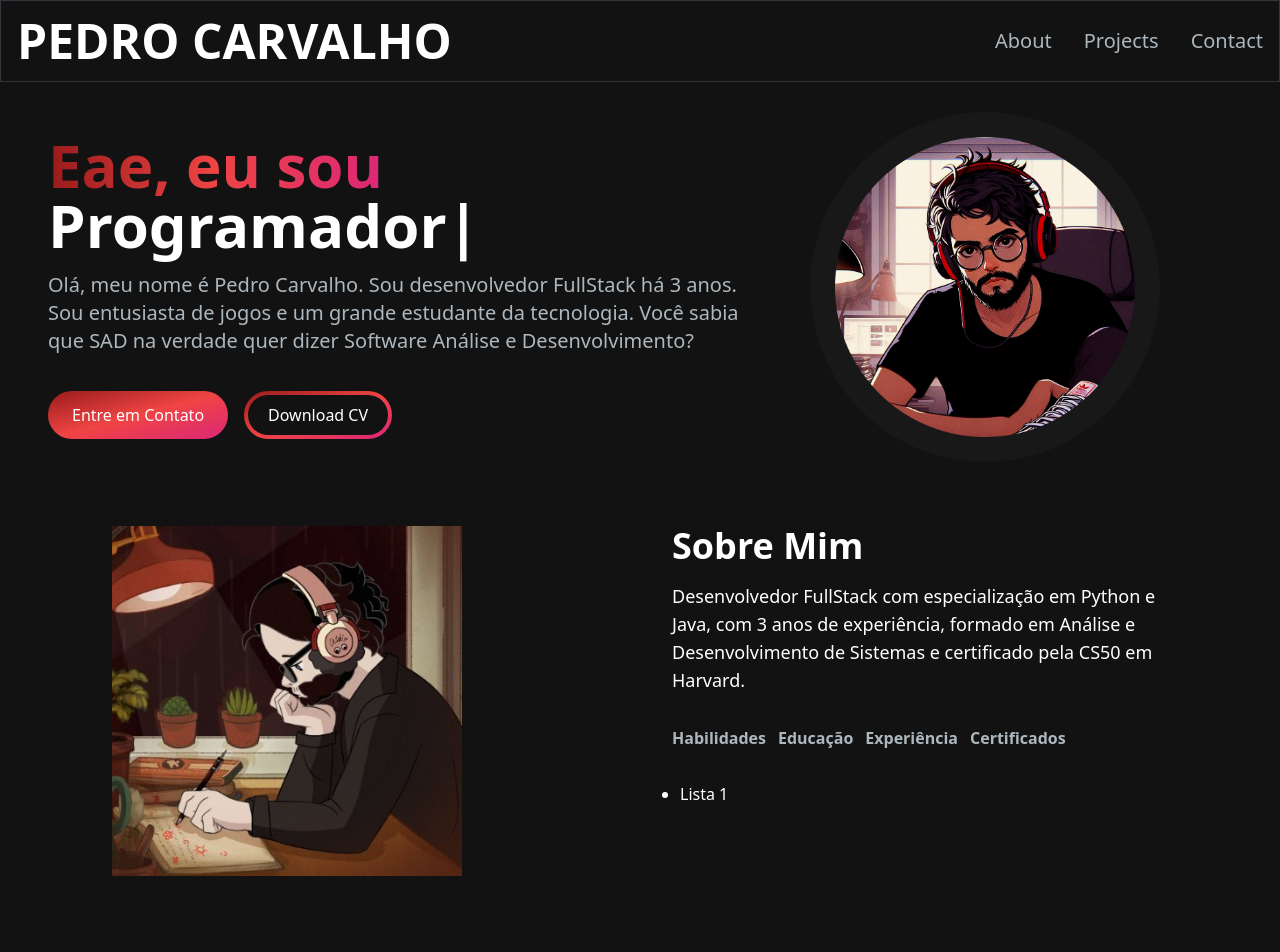
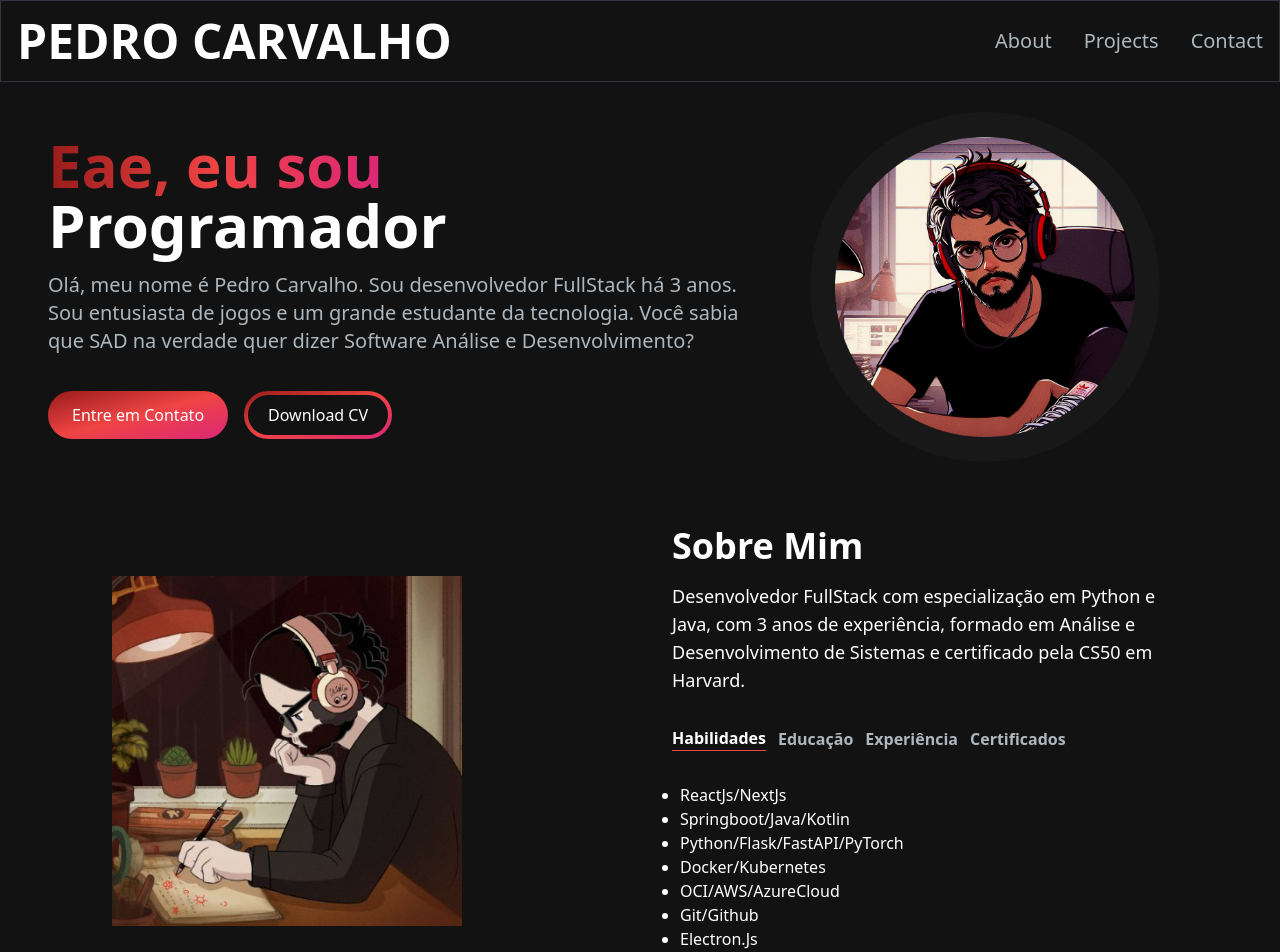
Before and after one commit to sadpreduu/sad-portifolio, a Next.js app: page / in a window 1280 px wide. Shown: the top 952 px of the page. Built offline with nearby package versions, Linux system fonts and the light colour scheme; a web font is replaced by a local one.

Commit message:
feat: finished the about section

```diff
--- a/src/pages/components/AboutSection.jsx
+++ b/src/pages/components/AboutSection.jsx
@@ -9,7 +9,14 @@ const TAB_DATA = [{
   id: "habilidades",
   content: (
     <ul className='list-disc pl-2'>
-      <li>Lista 1</li>
+      <li>ReactJs/NextJs</li>
+      <li>Springboot/Java/Kotlin</li>
+      <li>Python/Flask/FastAPI/PyTorch</li>
+      <li>Docker/Kubernetes</li>
+      <li>OCI/AWS/AzureCloud</li>
+      <li>Git/Github</li>
+      <li>Electron.Js</li>
+      <li>.Net/C#</li>
     </ul>
   ),
 },
@@ -18,7 +25,8 @@ const TAB_DATA = [{
   id: "educacao",
   content: (
     <ul className='list-disc pl-2'>
-      <li>Lista 2</li>
+      <li>Centro Universitario IBMR</li>
+      <li>DIO</li>
     </ul>
   ),
 },
@@ -27,7 +35,8 @@ title: "Experiência",
 id: "experiencia",
 content: (
   <ul className='list-disc pl-2'>
-    <li>Lista 3</li>
+    <li>Freelancer(2019 - 2020)</li>
+    <li>CDA Distribuidora(2022 - 2023)</li>
   </ul>
 ),
 },
@@ -36,7 +45,10 @@ title: "Certificados",
 id: "certificados",
 content: (
   <ul className='list-disc pl-2'>
-    <li>Lista 4</li>
+    <li>CS50, Harvard</li>
+    <li>Git Github, Udemy</li>
+    <li>Docker Especialista, Udemy</li>
+    <li>Controle de Versão, DIO</li>
   </ul>
 ),
 },
@@ -45,7 +57,7 @@ content: (
 
 const AboutSection = () => {
 
-  const [tab, setTab] = useState("skills");
+  const [tab, setTab] = useState("habilidades");
   const [isPending, startTransition] = useTransition();
 
   const handleTabChange = (id) => {
@@ -65,7 +77,7 @@ const AboutSection = () => {
                     com 3 anos de experiência, formado em Análise e Desenvolvimento
                     de Sistemas e certificado pela CS50 em Harvard.
                     </p>
-                    <div className="flex flex-row mt-8">
+                    <div className="flex flex-row justify-start mt-8">
                         <TabButtons
                         selectTab={() =>
                         handleTabChange("habilidades")}
@@ -100,7 +112,7 @@ const AboutSection = () => {
                         </TabButtons>
                     </div>
                     <div className='mt-8'>
-                      {TAB_DATA.find((t) => t.id).content}
+                    {TAB_DATA.find((t) => t.id === tab).content}
                     </div>
             </div>
         </div>
```
